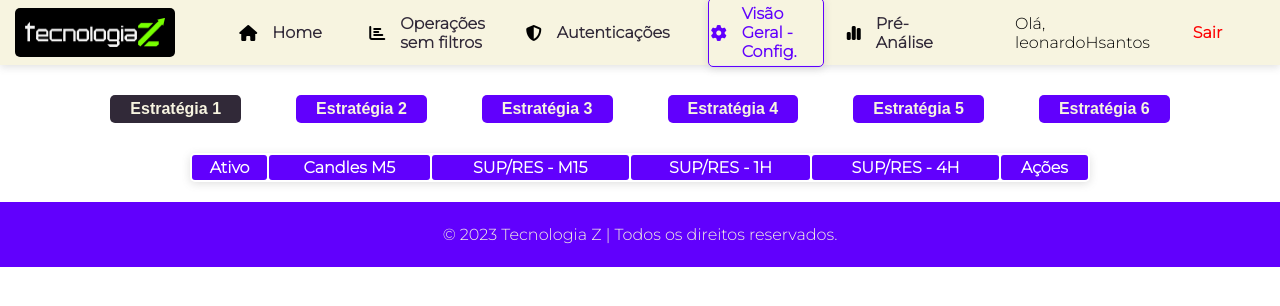
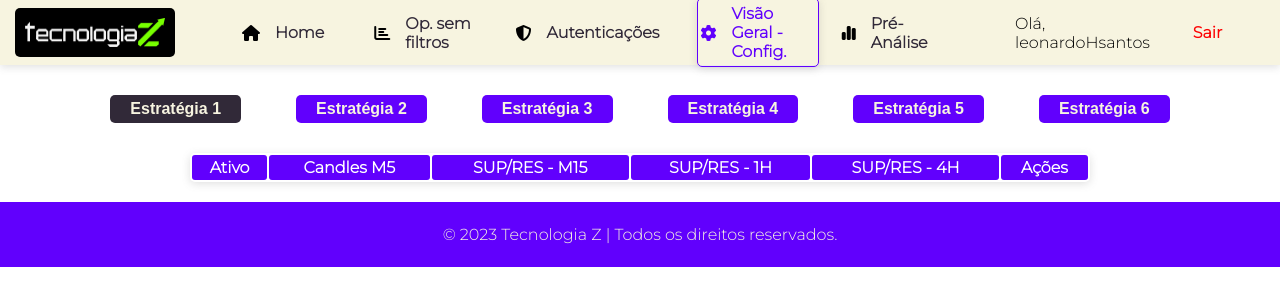
Before and after one commit to LeonardoHSantos/painel-admin-tecnologiaz-api, a Django app: page /config-visao-geral/ in a window 1280 px wide. Shown: the top 306 px of the page. Run offline with Django 4.2, Linux system fonts and the light colour scheme; a user stored in the database is signed in; data that the repository does not hold is empty.

```diff
--- a/app_api_admin/templates/snippets/navbar.html
+++ b/app_api_admin/templates/snippets/navbar.html
@@ -12,10 +12,10 @@
                             <i class="fa-solid fa-house"></i>
                             <a href="{% url 'home' %}" class="link-navbar-home">Home</a>
                         </li>
-                        <li class="link-home">
+                        <li class="link-operations-full">
                             <!-- <i class="fa-solid fa-house"></i> -->
                             <i class="fa-solid fa-chart-bar"></i>
-                            <a href="{% url 'home_2' %}" class="link-navbar-home">Operações sem filtros</a>
+                            <a href="{% url 'home_2' %}" class="link-navbar-home">Op. sem filtros</a>
                         </li>
                         <li class="link-autenticacao-iqoption">
                             <i class="fa-solid fa-shield-halved"></i>
--- a/base_statics/js/script_links.js
+++ b/base_statics/js/script_links.js
@@ -18,6 +18,9 @@ else if (link_actual.pathname.includes("config-visao-geral")) {
 else if (link_actual.pathname.includes("pre-analise")) {
     nameClassAux = "pre-analise"
 }
+else if (link_actual.pathname.includes("operations-full")) {
+    nameClassAux = "operations-full"
+}
 // ----------------------------------------------------------------------------------------------
 let content_footer = document.querySelector(".content-footer");
 if (link_actual.pathname.includes("config-admin") | link_actual.pathname.includes("/")) {
```
